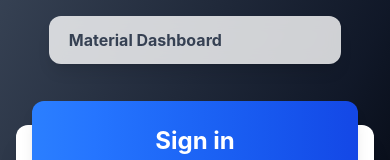
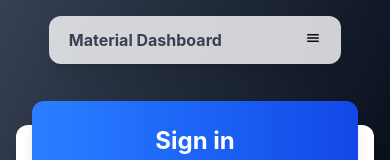
Before and after one commit to mahmoudYousf2005/Dashboard, a React (Vite) app: page /sign-in in a window 390 px wide. Shown: the top 160 px of the page. Built offline with nearby package versions, Linux system fonts and the light colour scheme.

Commit message:
feat(AuthNavbar) add toggleable mobile navigation menu

```diff
--- a/src/examples/Navbars/AuthNavbar.jsx
+++ b/src/examples/Navbars/AuthNavbar.jsx
@@ -1,6 +1,8 @@
 import { Link } from "react-router-dom";
 import { MdDashboard, MdPerson, MdAssignment, MdLogin } from "react-icons/md";
+import { IoMenu , IoClose} from "react-icons/io5";
 
+import { useState } from "react";
 const links = [
   { name: "Dashboard", path: "/dashboard", icon: MdDashboard },
   { name: "Profile", path: "/profile", icon: MdPerson },
@@ -8,13 +10,14 @@ const links = [
   { name: "Sign In", path: "/sign-in", icon: MdLogin },
 ];
 
-const AuthNavbar = () => (
-  <nav className=" w-9/12 mx-auto mt-4 px-5 py-3 rounded-xl bg-white/80 backdrop-blur flex items-center justify-between shadow-lg">
+const AuthNavbar = () => {
+    const [open , setOpen] = useState(false)
+ return (
+ <nav className=" relative w-9/12 mx-auto mt-4 px-5 py-3 rounded-xl bg-white/80 backdrop-blur flex items-center justify-between shadow-lg">
     <Link to="/dashboard" className="font-bold text-gray-700">
       Material Dashboard
     </Link>
-
-    <ul className="hidden md:flex items-center gap-6">
+            <ul className="hidden md:flex items-center gap-6">
       {links.map((link) => (
         <li key={link.path}>
           <Link to={link.path} className="flex items-center gap-1 text-sm font-medium text-gray-700 hover:text-blue-500">
@@ -23,7 +26,49 @@ const AuthNavbar = () => (
         </li>
       ))}
     </ul>
+
+    {open &&
+        <ul className=" absolute right-0 top-10 p-5 rounded-xl bg-white w-full flex flex-col gap-4 shadow-lg">
+            {links.map((link) => (
+                <li key={link.path}>
+                    <Link to={link.path} className="flex items-center gap-1 text-sm font-medium text-gray-700 hover:text-blue-500">
+                        <link.icon /> {link.name}
+                    </Link>
+                </li>
+            ))}
+        </ul>
+    }
+
+    <div className=" md:hidden ">
+        {open ?
+            <button aria-label="Open menu"
+            className="md:hidden"
+            onClick={()=> setOpen(false)}
+            ><IoClose />
+            </button>
+            :
+            <button aria-label="Open menu"
+            className="md:hidden"
+             onClick={()=> setOpen(true)}
+            ><IoMenu />
+            </button>
+            }
+    </div>
+{/*
+   {open ? (
+        <ul className=" hidden flex flex-col gap-4">
+        {links.map((link) => (
+        <li key={link.path}>
+          <Link to={link.path} className="flex items-center gap-1 text-sm font-medium text-gray-700 hover:text-blue-500">
+            <link.icon /> {link.name}
+          </Link>
+        </li>
+      ))}
+    </ul>
+   ):} */}
   </nav>
-);
+
+  )
+};
 
 export default AuthNavbar;
```
